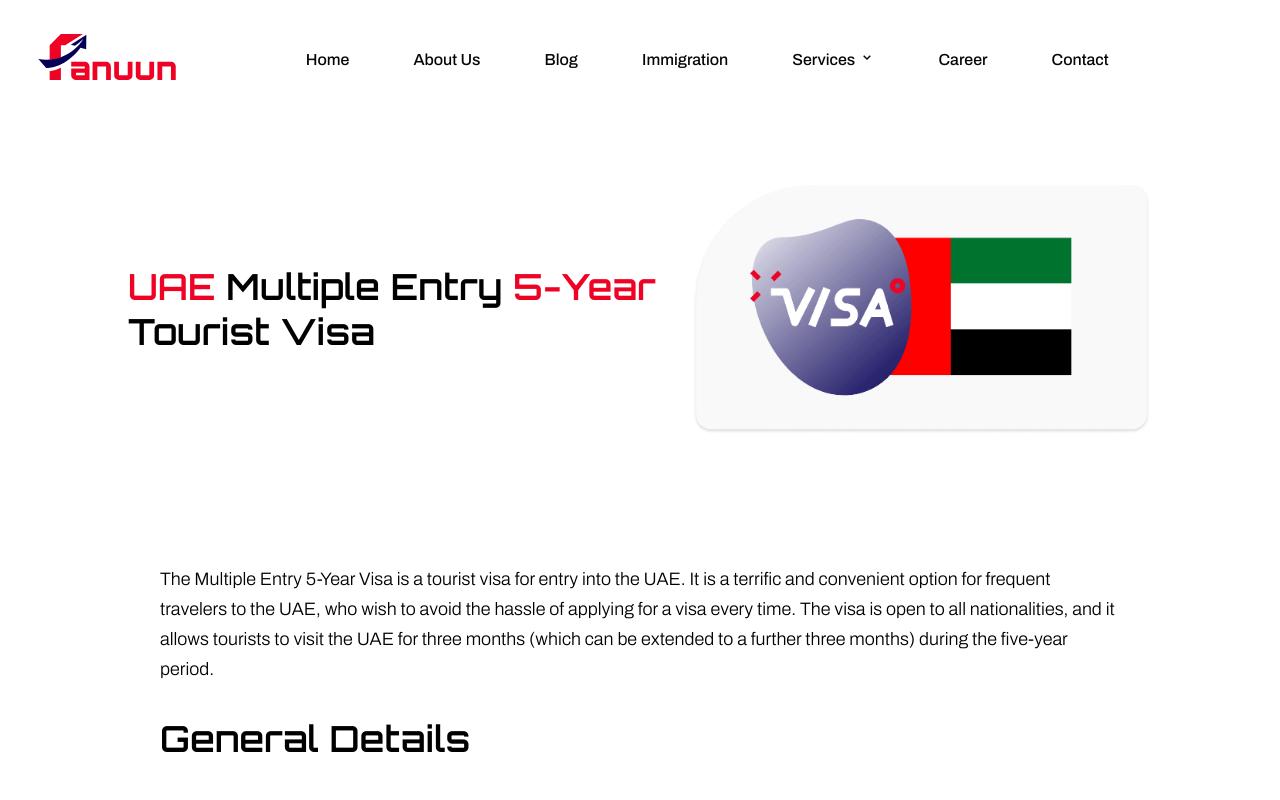
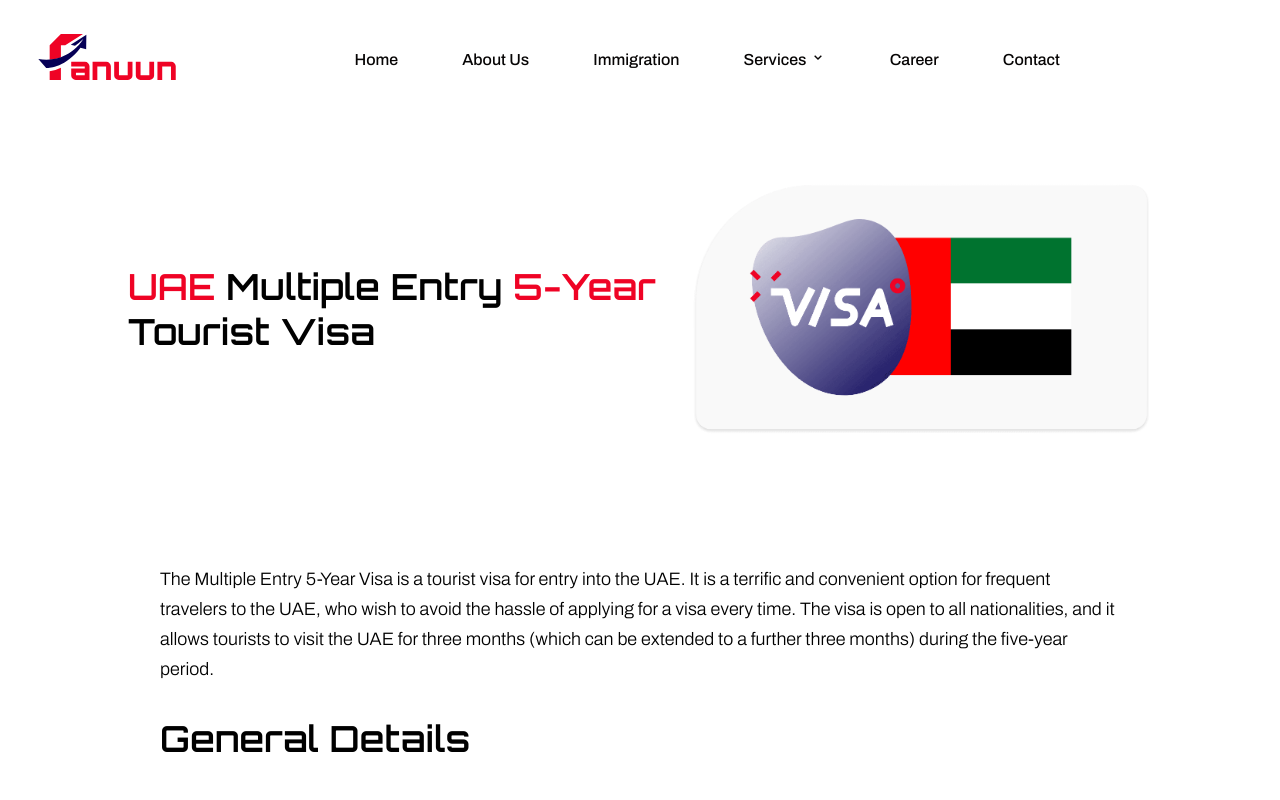
Before and after one commit to hassanzafarr/Fanuun-Live, a React (Create React App) app: page /uae in a window 1280 px wide. Shown: the top 800 px of the page. Built offline with nearby package versions, Linux system fonts and the light colour scheme.

Commit message:
shahzil work us updated

```diff
--- a/src/components/navbar/Navbar.jsx
+++ b/src/components/navbar/Navbar.jsx
@@ -25,9 +25,9 @@ const Navbar = () => {
           <p>
             <Link to="/about">About us</Link>
           </p>
-          <p>
+          {/* <p>
             <Link to="/blog">Blog</Link>
-          </p>
+          </p> */}
           <p>
             <Link to="/solutions">Immigration</Link>
           </p>
--- a/src/containers/footer/Footer.jsx
+++ b/src/containers/footer/Footer.jsx
@@ -61,9 +61,9 @@ const Footer = () => (
         <Link to="/privacy" className="paraFooter">
           Privacy Policy
         </Link>
-        <Link to="/blog" className="paraFooter">
+        {/* <Link to="/blog" className="paraFooter">
           Blog
-        </Link>
+        </Link> */}
       </div>
       <div className="immi__footer-links_div">
         <b>
```
Also changed, not shown: 197 other files (tests, documents, lock files or other folders).
